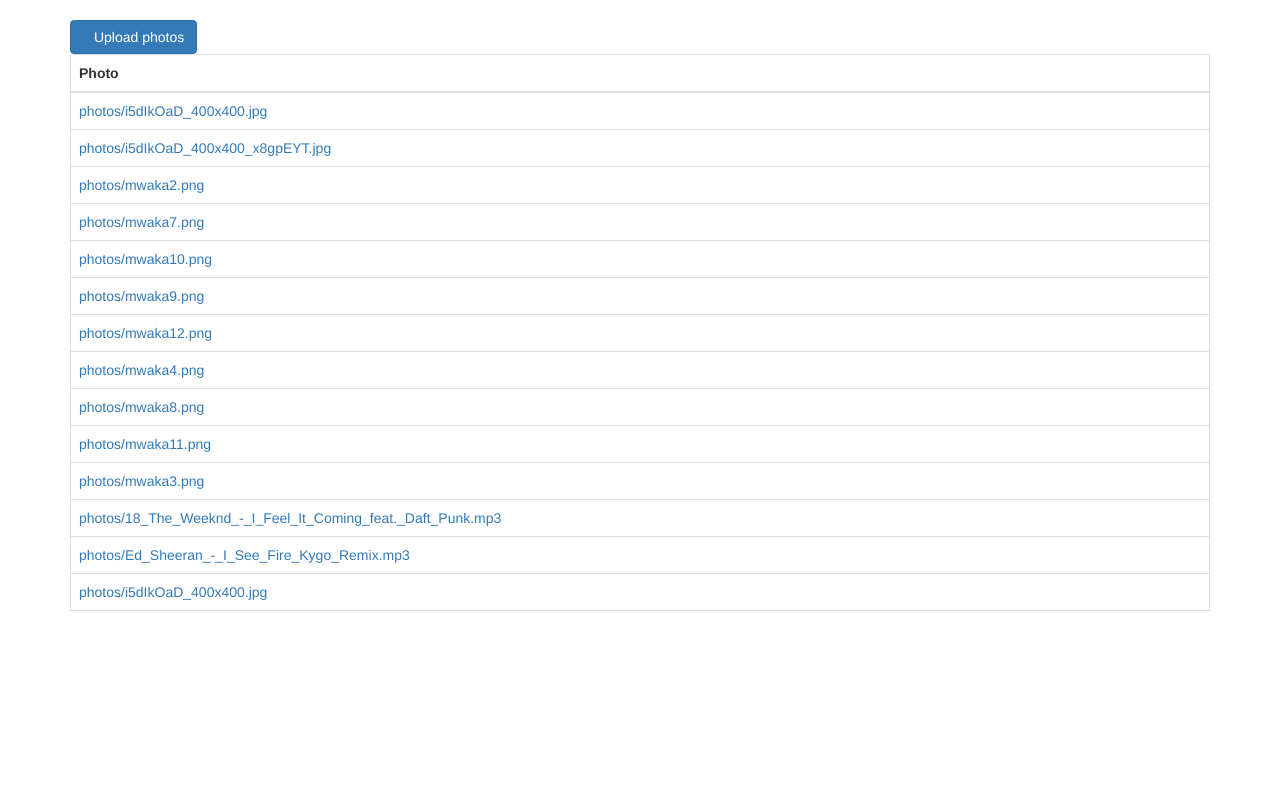
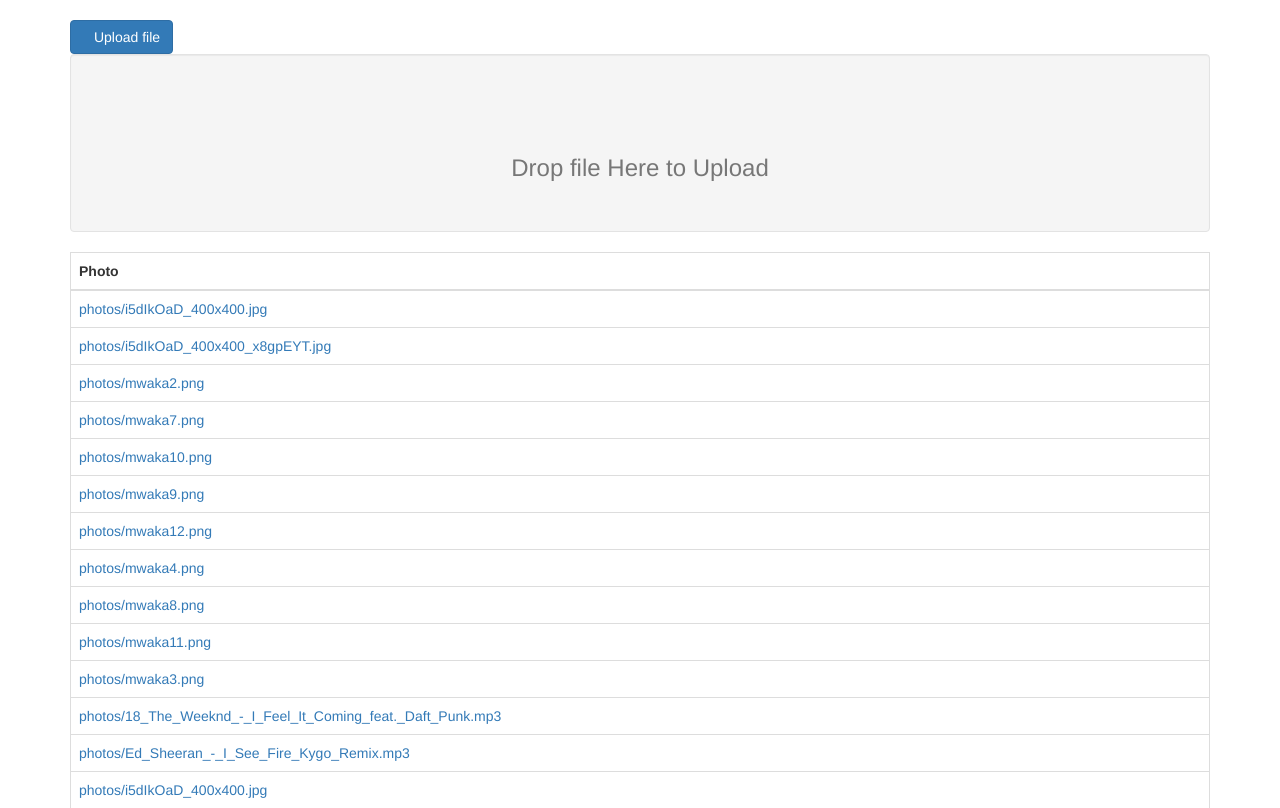
Before and after one commit to sjtg/eres-converge, a Django app: page /upload/ in a window 1280 px wide. Shown: the part 52-860 px from the top of the page. Before the commit the page ends 663 px from the top, so only its background shows below. Run offline with Django 3.2, Linux system fonts and the light colour scheme; data comes from the database, SQL or seed files in the repository; both versions use the stored data as it was after the commit; some libraries are stand-ins or nearby versions; some web fonts are replaced.

Commit message:
modified index page to allow drag and drop function

```diff
--- a/eressite/eresapp/templates/site/index.html
+++ b/eressite/eresapp/templates/site/index.html
@@ -5,9 +5,13 @@
 {% block content %}
 
 <button type="button" class="btn btn-primary js-upload-photos">
-  <span class="glyphicon glyphicon-cloud-upload"></span>Upload photos
+  <span class="glyphicon glyphicon-cloud-upload"></span>Upload file
 </button>
 
+<div class="well text-muted text-center" style="padding-top: 4rem; padding-bottom: 4rem;">
+  <span class="glyphicon glyphicon-arrow-down" style="font-size: 4rem;"></span>
+  <h3>Drop file Here to Upload</h3>
+</div>
 
 <input id="fileupload" type="file" name="file" multiple
        style="display: none;"
```
Also changed, not shown: eressite/db.sqlite3, eressite/media/photos/i5dIkOaD_400x400.jpg (added).
